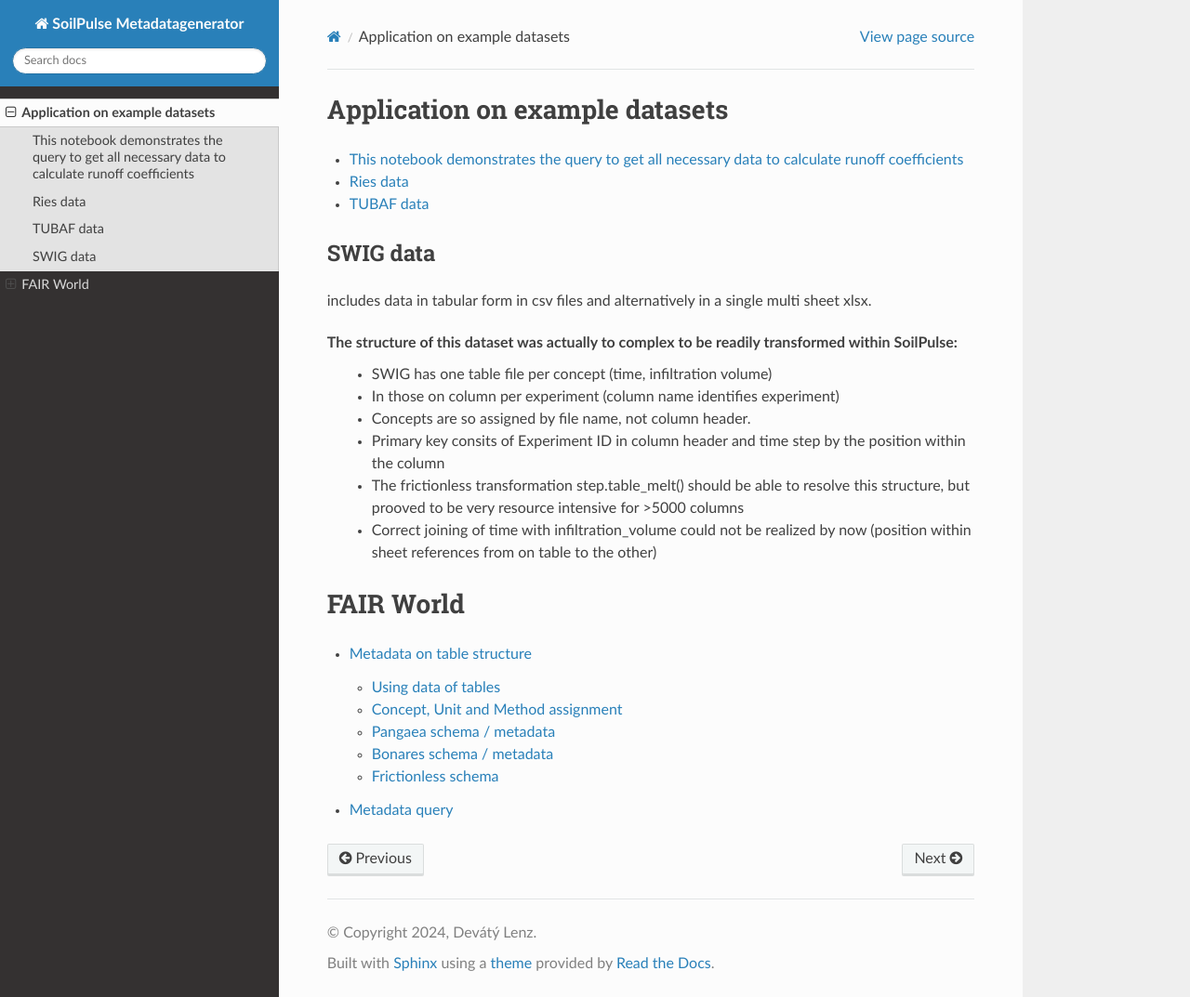
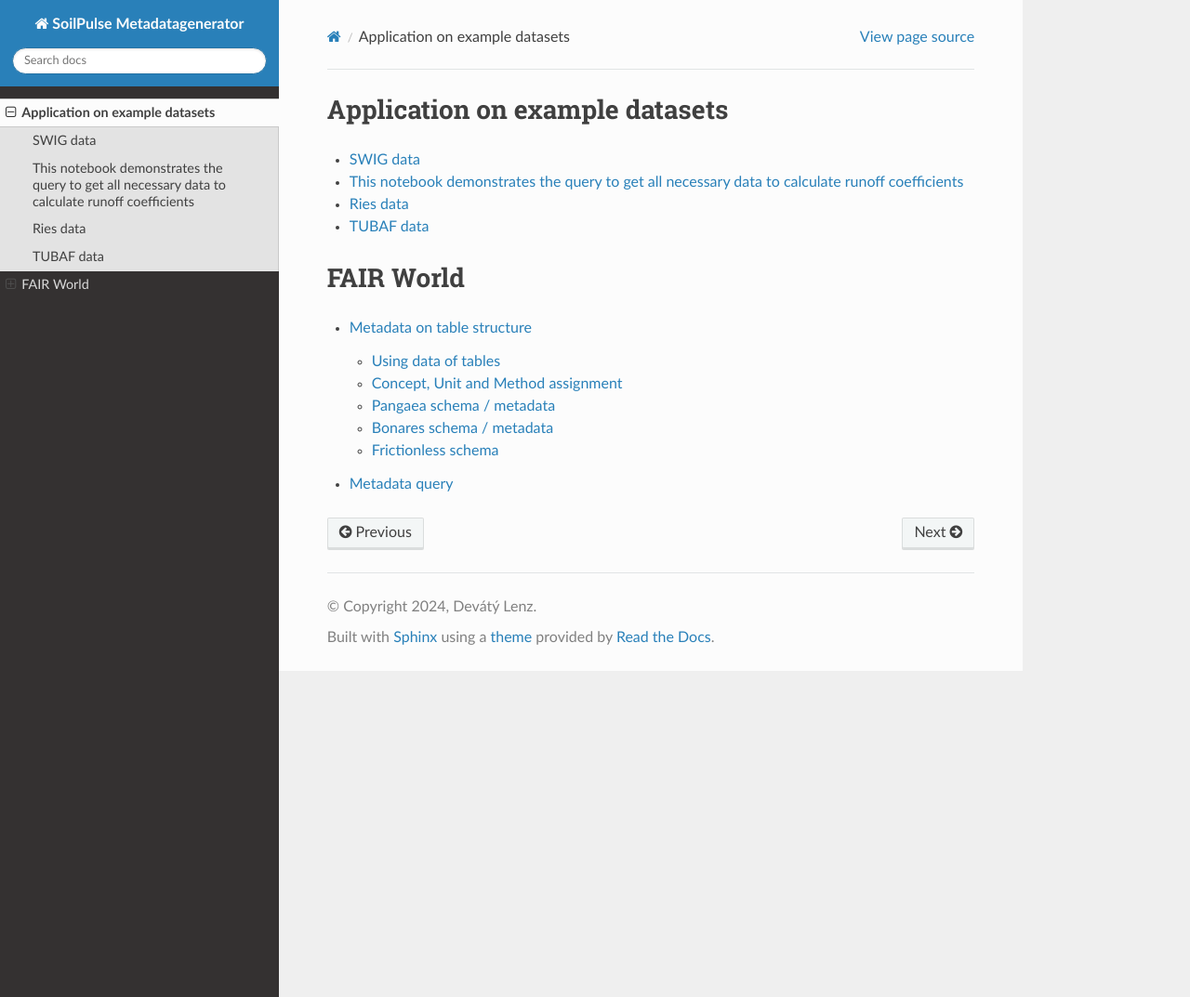
Before and after one commit to SoilPulse/MetadataGenerator, a Sphinx documentation site: the page built from docs/source/application_examples.rst, in a window 1280 px wide and 1073 px high. Shown: the whole window at 93% size. Built offline with Sphinx 7.4.7 and the Read the Docs theme 3.1.0, drawn with Linux system fonts in a browser that asks for light colours; pages that are not in the unit, such as notebooks, are missing from menus.

Commit message:
one more iteration in toc handling

```diff
--- a/docs/source/application_examples.rst
+++ b/docs/source/application_examples.rst
@@ -5,21 +5,6 @@ Application on example datasets
    :glob:
 
    application_examples/*
-
-SWIG data
----------
-
-includes data in tabular form in csv files and alternatively in a single multi sheet xlsx.
-
-The structure of this dataset was actually to complex to be readily transformed within SoilPulse:
- - SWIG has one table file per concept (time, infiltration volume)
- - In those on column per experiment (column name identifies experiment)
- - Concepts are so assigned by file name, not column header.
- - Primary key consits of Experiment ID in column header and time step by the position within the column
-
- - The frictionless transformation step.table_melt() should be able to resolve this structure, but prooved to be very resource intensive for >5000 columns
- - Correct joining of time with infiltration_volume could not be realized by now (position within sheet references from on table to the other)
-
 
 
 FAIR World
--- a/docs/source/index.rst
+++ b/docs/source/index.rst
@@ -26,7 +26,6 @@ Contents
 --------
 
 .. toctree::
-   :glob:
 
    application_examples
    soilpulse
```
Also changed, not shown: docs/source/application_examples/SWIG.md (added, +12 -0 lines).
